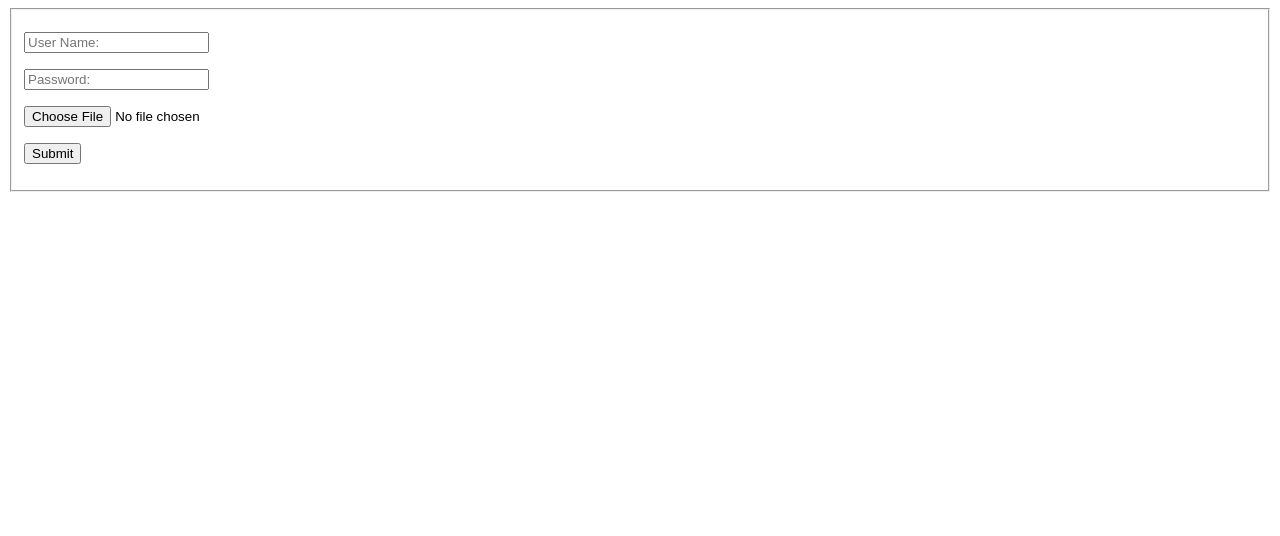
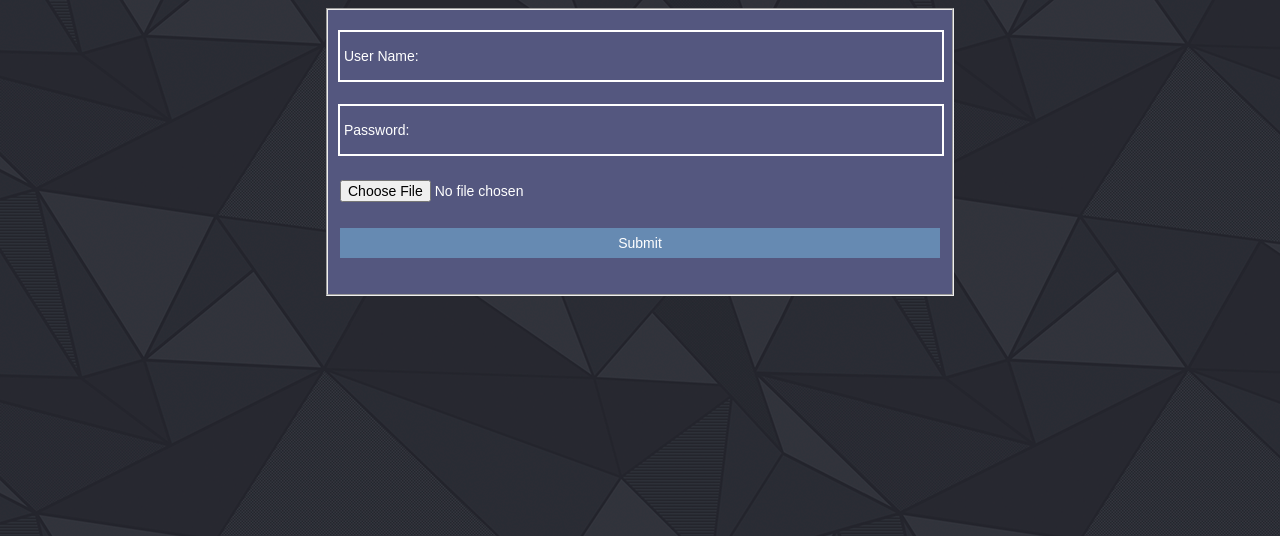
Before and after one commit to Julianjavier/SSLmk.2, a PHP site: page / in a window 1280 px wide. Shown: the top 536 px of the page. Run offline with PHP 8.4, Linux system fonts and the light colour scheme.

Commit message:
Styling Done

```diff
--- a/Rodriguez_Julian_Lab2/css/style.css
+++ b/Rodriguez_Julian_Lab2/css/style.css
@@ -0,0 +1,66 @@
+body{
+	font-family:helvetica;
+	background-color:#8E8E8E;
+	background-image:url('../img/shattered-island.gif');
+}
+
+fieldset{
+	margin:0 auto;
+	width:600px;
+	background-color:#54577F;
+}
+
+fieldset p .input{
+	width:99%;
+	height:40px;
+	font-size:14px;
+	color:#fff;
+	margin:0 0 10px 0;
+	padding:4px;
+	border:none;
+	outline:#FFF solid 2px;
+	background-color:#54577F;
+}
+
+fieldset p .file{
+	width:100%;
+	font-size:14px;
+	color:#fff;
+	margin:0 0 10px 0;
+}
+
+*::-webkit-input-placeholder {
+   color: #fff;
+}
+
+*:-moz-placeholder { /* Firefox 18- */
+   color: #fff;
+}
+
+*::-moz-placeholder {  /* Firefox 19+ */
+   color: #fff;
+}
+
+*:-ms-input-placeholder {
+   color: #fff;
+}
+
+fieldset p #submit{
+	width:100%;
+	height:30px;
+	font-size:14px;
+	margin:0 0 10px 0;
+	background-color:#668AB2;
+	color:#FFF;
+	border:none;
+	outline:none;
+}
+
+img{
+	margin:10px 20px 0 0;
+	float:left;
+}
+
+h2, h4{
+	color:#fff;
+}
--- a/Rodriguez_Julian_Lab2/index.php
+++ b/Rodriguez_Julian_Lab2/index.php
@@ -1,43 +1,40 @@
 <?
 session_start();
 
-if($_POST) {
-	$_SESSION['userName'] = $_POST['userName'];
-	$_SESSION['passWord'] = sha1($_POST['passWord']);
-	$uploaddir = 'img/';
+if($_POST) {	//gets post faviables and stores them in a session variable
+	$_SESSION['userName'] = $_POST['userName'];							 //
+	$_SESSION['passWord'] = sha1($_POST['passWord']);					//
+	$uploaddir = 'img/';							   //Sets the directory
+/////////////////////
+	if($_FILES['filename']['type'] == 'image/jpeg'){	// this begins the image resize and copy.
+		$uploadfile = $uploaddir . basename($_FILES['filename']['name']); //gets the directory location
+		move_uploaded_file($_FILES['filename']['tmp_name'], $uploadfile); //and this moves the image to the location
+		$_SESSION['uploadfile'] = $uploadfile; //holda avatar in session
+////////////////////
+		if(isset($_FILES['filename'])){ //this makes sure the file has been set
+			$image = $uploadfile; //this gets the file from the directory to be used by the resize function
 
-	if($_FILES['filename']['type'] == 'image/jpeg'){
-		$uploadfile = $uploaddir . basename($_FILES['filename']['name']);
-		move_uploaded_file($_FILES['filename']['tmp_name'], $uploadfile);
-		$_SESSION['uploadfile'] = $uploadfile;
+			$images_size = getimagesize($image);///gets dimensions from the image
+			$image_width = $images_size[0];									   //
+			$image_height = $images_size[1];								  //
 
-		// header('Content-type: image/jpeg');
-		if(isset($_FILES['filename'])){
-			$image = $uploadfile;
-			// var_dump($_FILES['filename']);
-
-			$images_size = getimagesize($image);
-			$image_width = $images_size[0];
-			$image_height = $images_size[1];
-
-			$new_size = ($image_width + $image_height) / ($image_width * ($image_height/45));
-
-			$new_width = $image_width * $new_size;
-			$new_height = $image_height * $new_size;
+			$new_size = ($image_width + $image_height) / ($image_width * ($image_height/45));// this establishes the new size
+			$new_width = $image_width * $new_size;											// new width
+			$new_height = $image_height * $new_size;									   // new height
 
 			$new_image = imagecreatetruecolor($new_width, $new_height);
 			$old_image = imagecreatefromjpeg($image);
 
-			imagecopyresampled($new_image, $old_image, 0, 0, 0, 0, $new_width, $new_height, $image_width, $image_height);
+			imagecopyresampled($new_image, $old_image, 0, 0, 0, 0, $new_width, $new_height, $image_width, $image_height);//This copys and makes the image smaller
 
-			imagejpeg($new_image, $image.".thumb.jpg");
+			imagejpeg($new_image, $image.".thumb.jpg");//this renders it and saves it as a new file.
 		};
 
 		header('Location: profile.php');
 	}else{
 		echo "SORRY BUT NO";
 	}
-
+/////////////////
 }
 ?>
 
@@ -56,7 +53,7 @@ if($_POST) {
 
 				<p><input class="input" type="text" name="passWord" placeholder= "Password:"></p>
 
-				<p><input type="file" name="filename" /></p>
+				<p><input class="file" type="file" name="filename" /></p>
 
 				<p><input class="submit" id="submit" type="submit" ></p>
 
--- a/Rodriguez_Julian_Lab2/profile.php
+++ b/Rodriguez_Julian_Lab2/profile.php
@@ -35,7 +35,7 @@ session_start();
     		<fieldset>
 					<img src =<? echo $_SESSION['uploadfile'].".thumb.jpg" ?>>
 					<h2><? echo $_SESSION['userName'] ?> </h2>
-					<h4><? echo $_SESSION['passWord'] ?> </h2>
+					<h4><? echo $_SESSION['passWord'] ?> </h4>
 
 			</fieldset>
         </div>
```
Also changed, not shown: Rodriguez_Julian_Lab2/img/1389972734976.jpg (deleted), Rodriguez_Julian_Lab2/img/1389972734976.jpg.thumb.jpg (deleted), Rodriguez_Julian_Lab2/img/shattered-island.gif (added).
